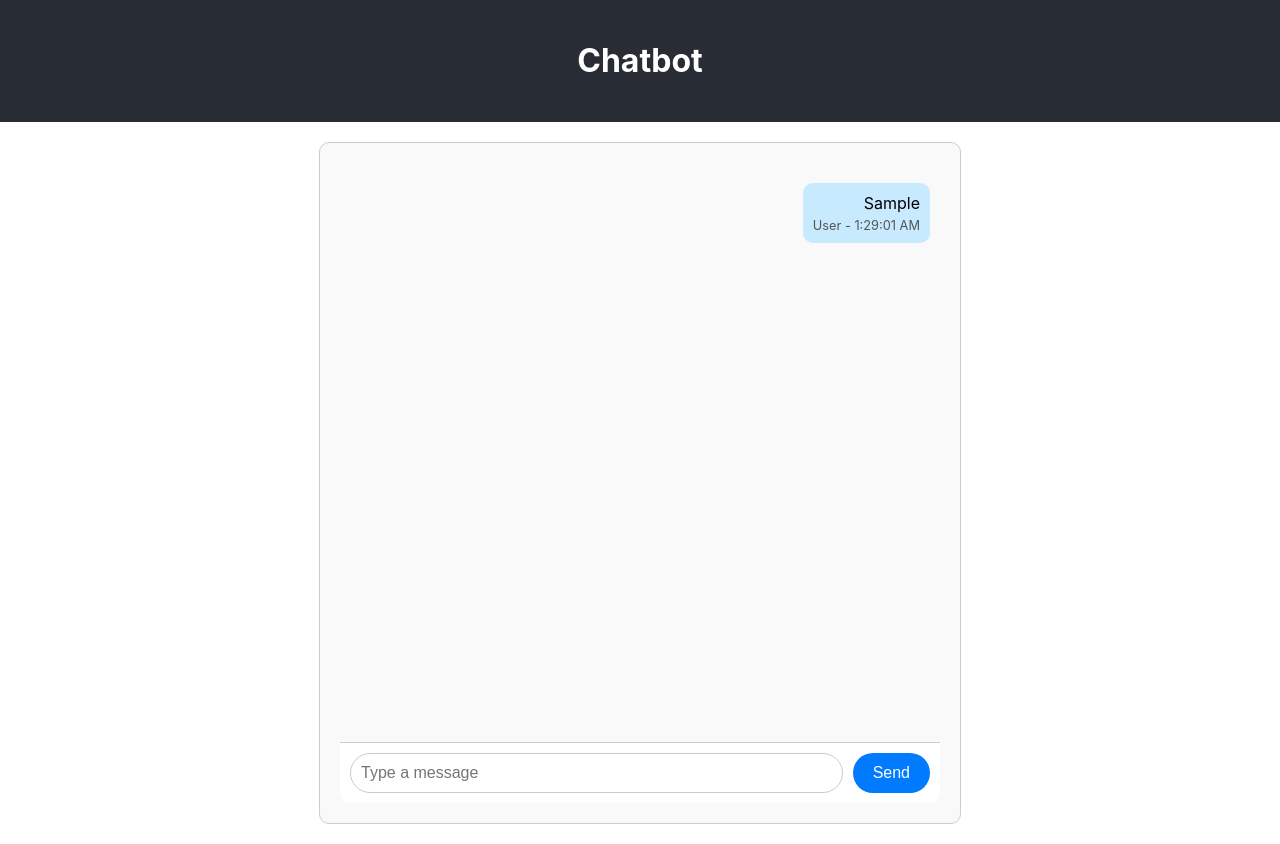
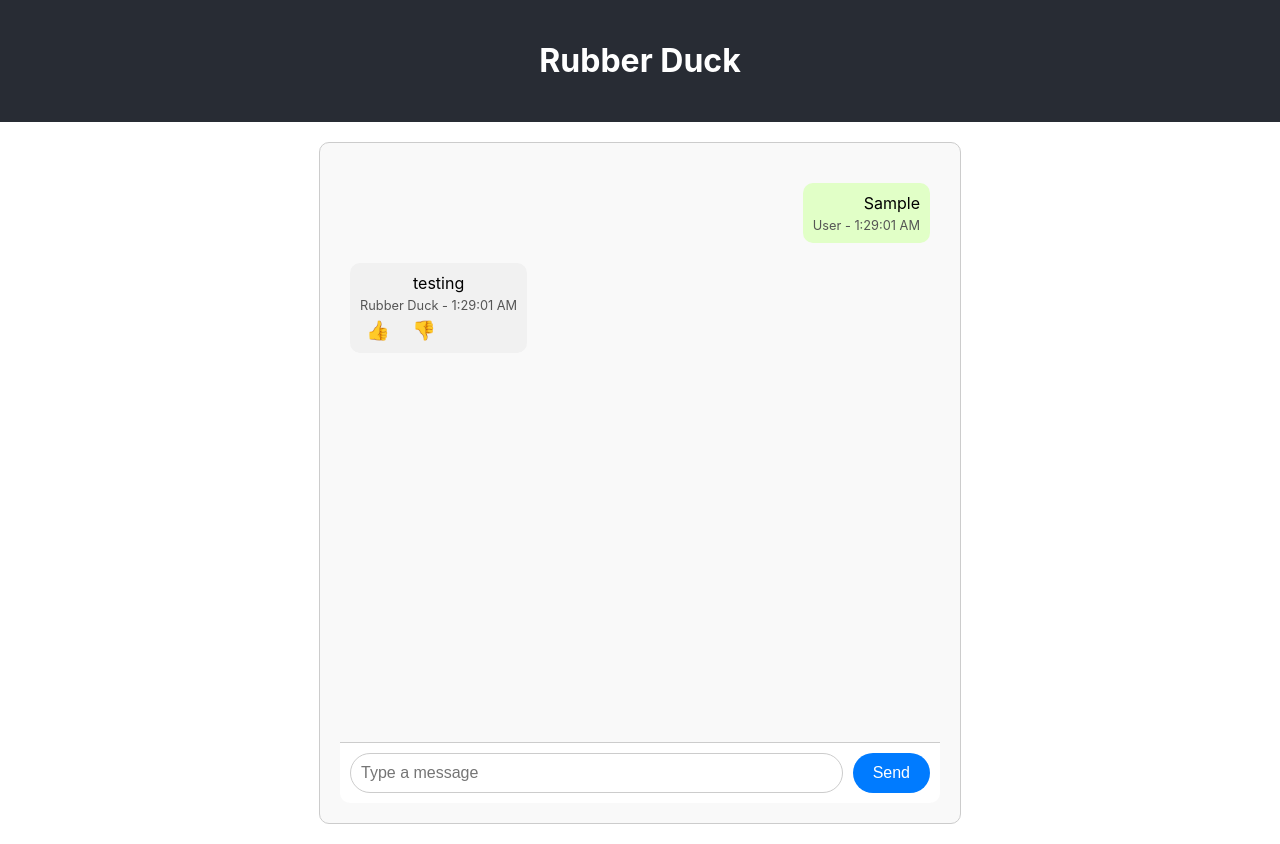
Before and after one commit to rohan-nambiar/RubberDuck, a React (Create React App) app in the folder rubberduck-web/: page / in a window 1280 px wide. Both pictures are taken after typing "Sample" into the empty fields and a click on the button "Send". Built offline with nearby package versions, Linux system fonts and the light colour scheme.

Commit message:
added mock response

```diff
--- a/rubberduck-web/src/App.tsx
+++ b/rubberduck-web/src/App.tsx
@@ -6,7 +6,7 @@ const App: React.FC = () => {
   return (
     <div className="App">
       <header className="App-header">
-        <h1>Chatbot</h1>
+        <h1>Rubber Duck</h1>
       </header>
       <main>
         <Chat />
--- a/rubberduck-web/src/components/Chat.css
+++ b/rubberduck-web/src/components/Chat.css
@@ -30,7 +30,7 @@
 }
 
 .user-message {
-  background-color: #c7eaff;
+  background-color: #e1ffc7;
   align-self: flex-end;
   text-align: right;
 }
@@ -49,6 +49,19 @@
   margin-top: 5px;
   font-size: 0.8em;
   color: #555;
+}
+
+.feedback {
+  display: flex;
+  gap: 10px;
+  margin-top: 5px;
+}
+
+.feedback button {
+  background: none;
+  border: none;
+  cursor: pointer;
+  font-size: 1.2em;
 }
 
 .input-container {
--- a/rubberduck-web/src/components/Chat.tsx
+++ b/rubberduck-web/src/components/Chat.tsx
@@ -12,7 +12,7 @@ const Chat: React.FC = () => {
   const [messages, setMessages] = useState<Message[]>([]);
   const [input, setInput] = useState('');
 
-  const handleSend = () => {
+  const handleSend = async () => {
     if (input.trim() === '') return;
 
     const timestamp = new Date().toISOString();
@@ -25,6 +25,30 @@ const Chat: React.FC = () => {
 
     setMessages([...messages, newMessage]);
     setInput('');
+
+    const responseMessage = await getResponseMessage(messages.length + 2);
+
+    setMessages((prevMessages) => [...prevMessages, responseMessage]);
+  };
+
+  const getResponseMessage = async (id: number): Promise<Message> => {
+    // Mock response logic; replace this with an API call in the future
+    const responseText = 'testing'; // Replace this with an API call
+    const timestamp = new Date().toISOString();
+    return {
+      id: id,
+      text: responseText,
+      sender: 'Rubber Duck',
+      timestamp: timestamp,
+    };
+  };
+
+  const handleThumbsUp = () => {
+    console.log('good response');
+  };
+
+  const handleThumbsDown = () => {
+    console.log('bad response');
   };
 
   return (
@@ -34,6 +58,12 @@ const Chat: React.FC = () => {
           <div key={message.id} className={`message ${message.sender === 'User' ? 'user-message' : 'bot-message'}`}>
             <p>{message.text}</p>
             <small>{message.sender} - {new Date(message.timestamp).toLocaleTimeString()}</small>
+            {message.sender === 'Rubber Duck' && (
+              <div className="feedback">
+                <button onClick={handleThumbsUp}>👍</button>
+                <button onClick={handleThumbsDown}>👎</button>
+              </div>
+            )}
           </div>
         ))}
       </div>
```
